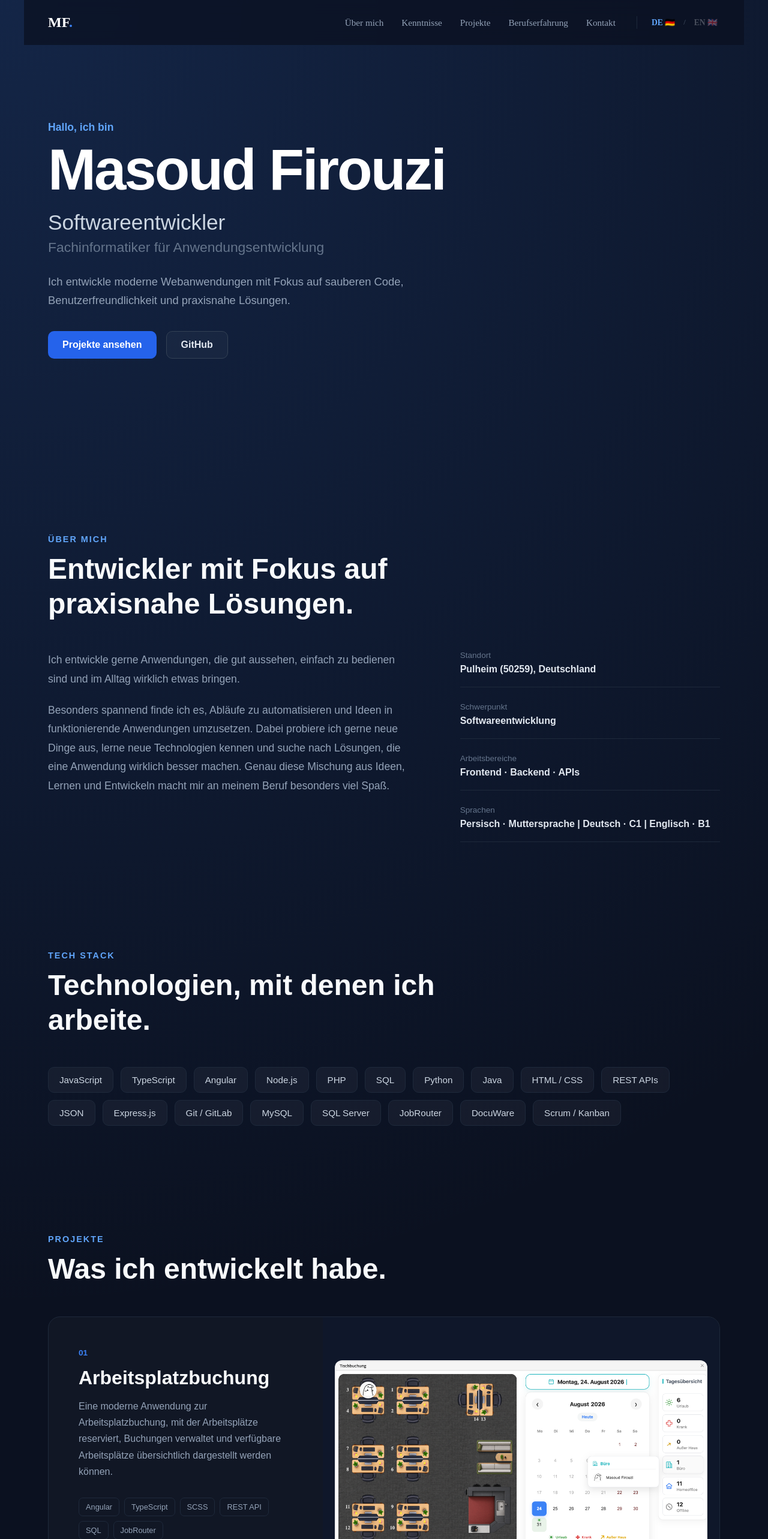
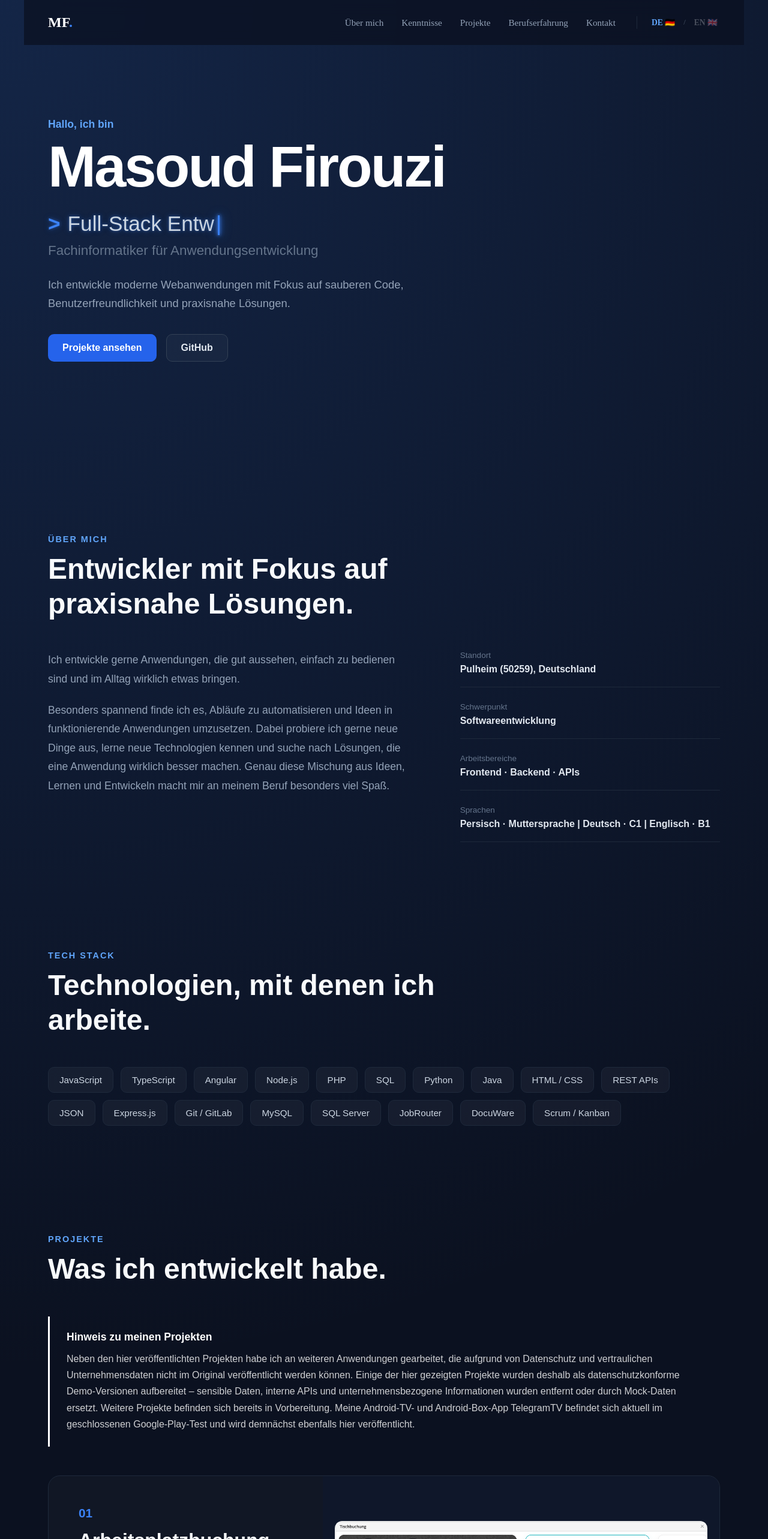
Before and after one commit to masoud-bs/portfolio, an Angular app: page / in a window 1280 px wide. Shown: the top 2566 px of the page at 60% size. Built offline with nearby package versions, Linux system fonts and the light colour scheme.

Commit message:
Update portfolio projects and add typewriter animation

```diff
--- a/src/app/app.html
+++ b/src/app/app.html
@@ -31,10 +31,14 @@
 
     <h1>Masoud Firouzi</h1>
 
-    <h2>
-      {{ t.hero.title }}
-      <span>{{ t.hero.subtitle }}</span>
+    <h2 class="hero__role">
+      <span class="hero__terminal-prefix">&gt;</span>
+      <span>{{ typedText }}</span>
+      <span class="typing-cursor">|</span>
     </h2>
+    <p class="hero__subtitle">
+      {{ t.hero.subtitle }}
+    </p>
 
     <p class="hero__description">
       {{ t.hero.description }}
@@ -127,6 +131,14 @@
     <div class="section-heading">
       <span>{{ t.projects.label }}</span>
       <h2>{{ t.projects.title }}</h2>
+    </div>
+
+    <!-- Hinwise -->
+    <div class="projects__notice">
+      <h3>{{ t.projects.notice.title }}</h3>
+      <p>
+        {{ t.projects.notice.description }}
+      </p>
     </div>
 
     <!-- PROJECT 01 -->
--- a/src/app/app.scss
+++ b/src/app/app.scss
@@ -91,23 +91,6 @@ h1 {
   letter-spacing: -3px;
 }
 
-.hero h2 {
-  margin: 20px 0 0;
-
-  font-size: clamp(1.4rem, 3vw, 2.2rem);
-  color: #cbd5e1;
-  font-weight: 500;
-
-  span {
-    display: block;
-
-    margin-top: 8px;
-
-    font-size: 0.65em;
-    color: #64748b;
-  }
-}
-
 .hero__description {
   max-width: 650px;
   margin: 28px 0 0;
@@ -122,6 +105,62 @@ h1 {
   gap: 16px;
 
   margin-top: 36px;
+}
+
+.hero__role {
+  min-height: 55px;
+  margin: 20px 0 0;
+
+  display: flex;
+  align-items: center;
+
+  color: #cbd5e1;
+  font-size: clamp(1.4rem, 3vw, 2.2rem);
+  font-weight: 500;
+
+  text-shadow:
+    0 0 5px rgba(59, 130, 246, 0.45),
+    0 0 12px rgba(59, 130, 246, 0.25);
+}
+
+.hero__terminal-prefix {
+  margin-right: 12px;
+
+  color: #3b82f6;
+  font-weight: 700;
+}
+
+.typing-cursor {
+  margin-left: 3px;
+
+  color: #3b82f6;
+  font-weight: 400;
+
+  text-shadow:
+    0 0 5px #3b82f6,
+    0 0 10px #3b82f6,
+    0 0 18px rgba(59, 130, 246, 0.8);
+  animation: cursorBlink 0.8s infinite;
+}
+
+.hero__subtitle {
+  margin: 4px 0 0;
+
+  color: #64748b;
+  font-size: 1.4rem;
+  font-weight: 500;
+}
+
+@keyframes cursorBlink {
+  0%,
+  50% {
+    opacity: 1;
+  }
+
+  51%,
+  100% {
+    opacity: 0;
+  }
 }
 
 /* =========================
@@ -332,6 +371,10 @@ h1 {
   }
 }
 
+.project-card + .project-card {
+  margin-top: 32px;
+}
+
 .project-card__content {
   padding: 50px;
 
@@ -357,7 +400,7 @@ h1 {
 .project-card__number {
   color: #3b82f6;
 
-  font-size: 0.85rem;
+  font-size: 1.3rem;
   font-weight: 700;
 }
 
@@ -841,3 +884,20 @@ h1 {
     width: 100%;
   }
 }
+
+.projects__notice {
+  margin-bottom: 3rem;
+  padding: 1.5rem 1.75rem;
+  border-left: 3px solid currentColor;
+
+  h3 {
+    margin: 0 0 0.75rem;
+    font-size: 1.1rem;
+  }
+
+  p {
+    margin: 0;
+    line-height: 1.7;
+    opacity: 0.8;
+  }
+}
--- a/src/app/app.ts
+++ b/src/app/app.ts
@@ -1,4 +1,5 @@
 import { Component } from '@angular/core';
+import { ChangeDetectorRef } from '@angular/core';
 
 type Language = 'de' | 'en';
 
@@ -9,7 +10,24 @@ type Language = 'de' | 'en';
   styleUrl: './app.scss',
 })
 export class App {
+  constructor(private cdr: ChangeDetectorRef) {}
+
   currentLanguage: Language = 'de';
+  typedText = '';
+
+  private roleIndex = 0;
+  private charIndex = 0;
+  private deleting = false;
+
+  private typingTimer?: ReturnType<typeof setTimeout>;
+
+  ngAfterViewInit(): void {
+    this.startTyping();
+  }
+
+  ngOnDestroy(): void {
+    clearTimeout(this.typingTimer);
+  }
 
   translations = {
     de: {
@@ -23,6 +41,12 @@ export class App {
 
       hero: {
         intro: 'Hallo, ich bin',
+        roles: [
+          'Softwareentwickler',
+          'Full-Stack Entwickler',
+          'Backend Entwickler',
+          'Angular · Node.js · NestJS',
+        ],
         title: 'Softwareentwickler',
         subtitle: 'Fachinformatiker für Anwendungsentwicklung',
         description:
@@ -57,6 +81,12 @@ export class App {
         label: 'Projekte',
         title: 'Was ich entwickelt habe.',
         liveDemo: 'Live Demo',
+
+        notice: {
+          title: 'Hinweis zu meinen Projekten',
+          description:
+            'Neben den hier veröffentlichten Projekten habe ich an weiteren Anwendungen gearbeitet, die aufgrund von Datenschutz und vertraulichen Unternehmensdaten nicht im Original veröffentlicht werden können. Einige der hier gezeigten Projekte wurden deshalb als datenschutzkonforme Demo-Versionen aufbereitet – sensible Daten, interne APIs und unternehmensbezogene Informationen wurden entfernt oder durch Mock-Daten ersetzt. Weitere Projekte befinden sich bereits in Vorbereitung. Meine Android-TV- und Android-Box-App TelegramTV befindet sich aktuell im geschlossenen Google-Play-Test und wird demnächst ebenfalls hier veröffentlicht.',
+        },
 
         deskBooking: {
           title: 'Arbeitsplatzbuchung',
@@ -144,6 +174,12 @@ export class App {
 
       hero: {
         intro: "Hello, I'm",
+        roles: [
+          'Software Developer',
+          'Full-Stack Developer',
+          'Backend Developer',
+          'Angular · Node.js · NestJS',
+        ],
         title: 'Software Developer',
         subtitle: 'IT Specialist for Application Development',
         description:
@@ -178,6 +214,12 @@ export class App {
         label: 'Projects',
         title: "Things I've built.",
         liveDemo: 'Live Demo',
+
+        notice: {
+          title: 'A note about my projects',
+          description:
+            'In addition to the projects published here, I have worked on other applications that cannot be released in their original form due to data protection and confidential company information. Some of the projects shown here have therefore been prepared as privacy-safe demo versions, with sensitive data, internal APIs and company-specific information removed or replaced with mock data. More projects are currently being prepared for publication. My Android TV and Android Box app TelegramTV is currently in closed testing on Google Play and will also be added here soon.',
+        },
 
         deskBooking: {
           title: 'Workplace Booking',
@@ -261,6 +303,71 @@ export class App {
   }
 
   setLanguage(language: Language): void {
+    if (this.currentLanguage === language) return;
+
     this.currentLanguage = language;
+
+    this.roleIndex = 0;
+    this.charIndex = 0;
+    this.deleting = false;
+    this.typedText = '';
+
+    this.startTyping();
+  }
+
+  private startTyping(): void {
+    clearTimeout(this.typingTimer);
+
+    const type = () => {
+      const roles = this.t.hero.roles;
+
+      if (!roles?.length) return;
+
+      if (this.roleIndex >= roles.length) {
+        this.roleIndex = 0;
+      }
+
+      const currentRole = roles[this.roleIndex];
+
+      if (!this.deleting) {
+        this.charIndex++;
+
+        this.typedText = currentRole.slice(0, this.charIndex);
+        this.cdr.detectChanges();
+
+        if (this.charIndex >= currentRole.length) {
+          this.charIndex = currentRole.length;
+          this.deleting = true;
+
+          this.typingTimer = setTimeout(type, 1500);
+          return;
+        }
+
+        this.typingTimer = setTimeout(type, 80);
+        return;
+      }
+
+      this.charIndex--;
+
+      this.typedText = currentRole.slice(0, this.charIndex);
+      this.cdr.detectChanges();
+
+      if (this.charIndex <= 0) {
+        this.charIndex = 0;
+        this.typedText = '';
+        this.deleting = false;
+
+        this.roleIndex = (this.roleIndex + 1) % roles.length;
+
+        this.cdr.detectChanges();
+
+        this.typingTimer = setTimeout(type, 300);
+        return;
+      }
+
+      this.typingTimer = setTimeout(type, 40);
+    };
+
+    type();
   }
 }
```
